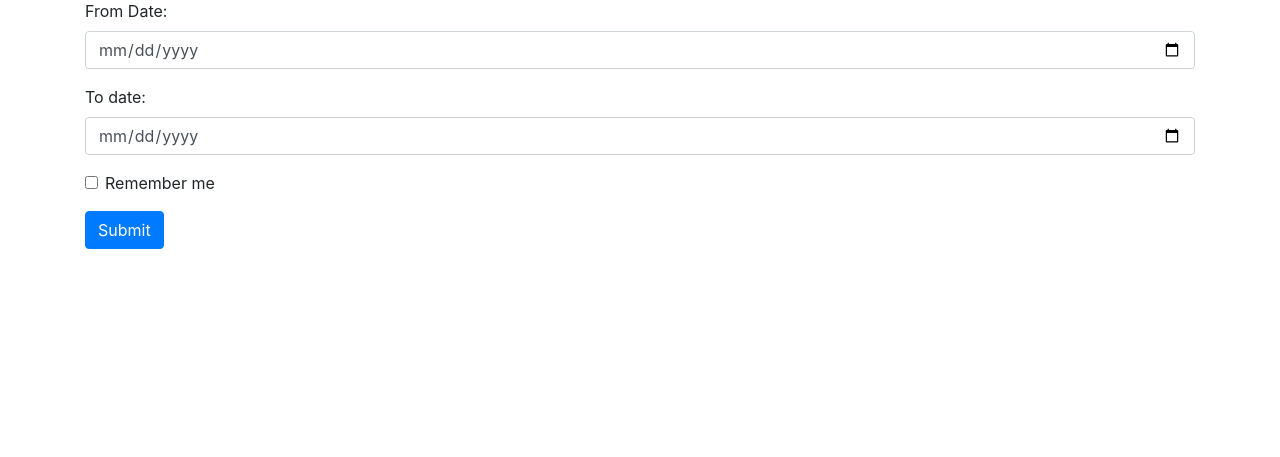
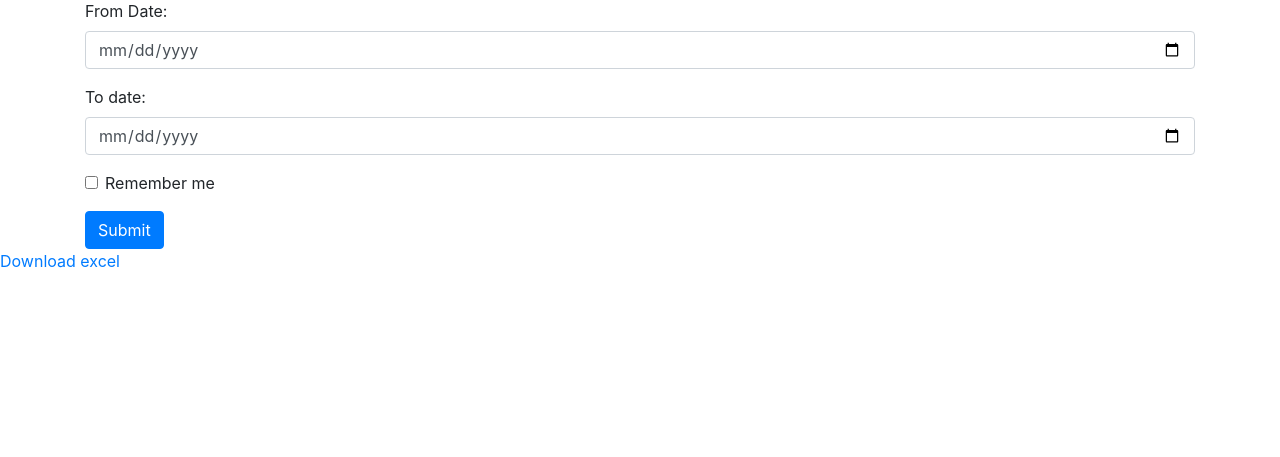
Before and after one commit to vibhash1083/timesheets, a Django app: template templates/generate_report.html in a window 1280 px wide. Shown: the part 47-504 px from the top of the page. Run offline with Django 3.2, Linux system fonts and the light colour scheme; the template is opened without the code that fills it, so the values that code supplies are empty; parts of the project's set-up code (start-up, migrations or seed data) failed here and were passed over; some libraries are stand-ins or nearby versions.

Commit message:
adding functionality to download

```diff
--- a/core/urls.py
+++ b/core/urls.py
@@ -21,7 +21,7 @@ urlpatterns = [
     path('view_report/', views.ReportView.as_view(), name='report_view'),
     path('generate_report/', views.GenerateReport.as_view(), name='generate_report_view'),
     path('fetch_report/', views.FetchReportView.as_view(), name='fetch_report_view'),
-    # path('data', views.details, name='data'),
+    path('export_excel/<date:start_date>', views.export_excel, name='export_excel_view'),
 
 
 ]
--- a/core/views.py
+++ b/core/views.py
@@ -156,7 +156,9 @@ class FetchReportView(View):
         context_data = Worklog.objects.filter(work_date__gte = from_date, work_date__lte = to_date)
         return render(request,'fetch_report.html',{'context_data':context_data})
 
-
+def export_excel(request):
+    print("export excel")
+    pass
     # def get_context_data(request, self, **kwargs):
     #     context = super(ReportView, self).get_context_data(**kwargs)
     #     from_date= request.POST.get('from_date')
--- a/templates/fetch_report.html
+++ b/templates/fetch_report.html
@@ -54,5 +54,6 @@
          </tr>
          {% endfor %}
      </table>
+
 </body>
 </html>
--- a/templates/generate_report.html
+++ b/templates/generate_report.html
@@ -30,6 +30,7 @@
     <button type="submit" class="btn btn-primary">Submit</button>
   </form>
 </div>
+<a href="/export_excel/">Download excel</a>
 
 </body>
 </html>
```
